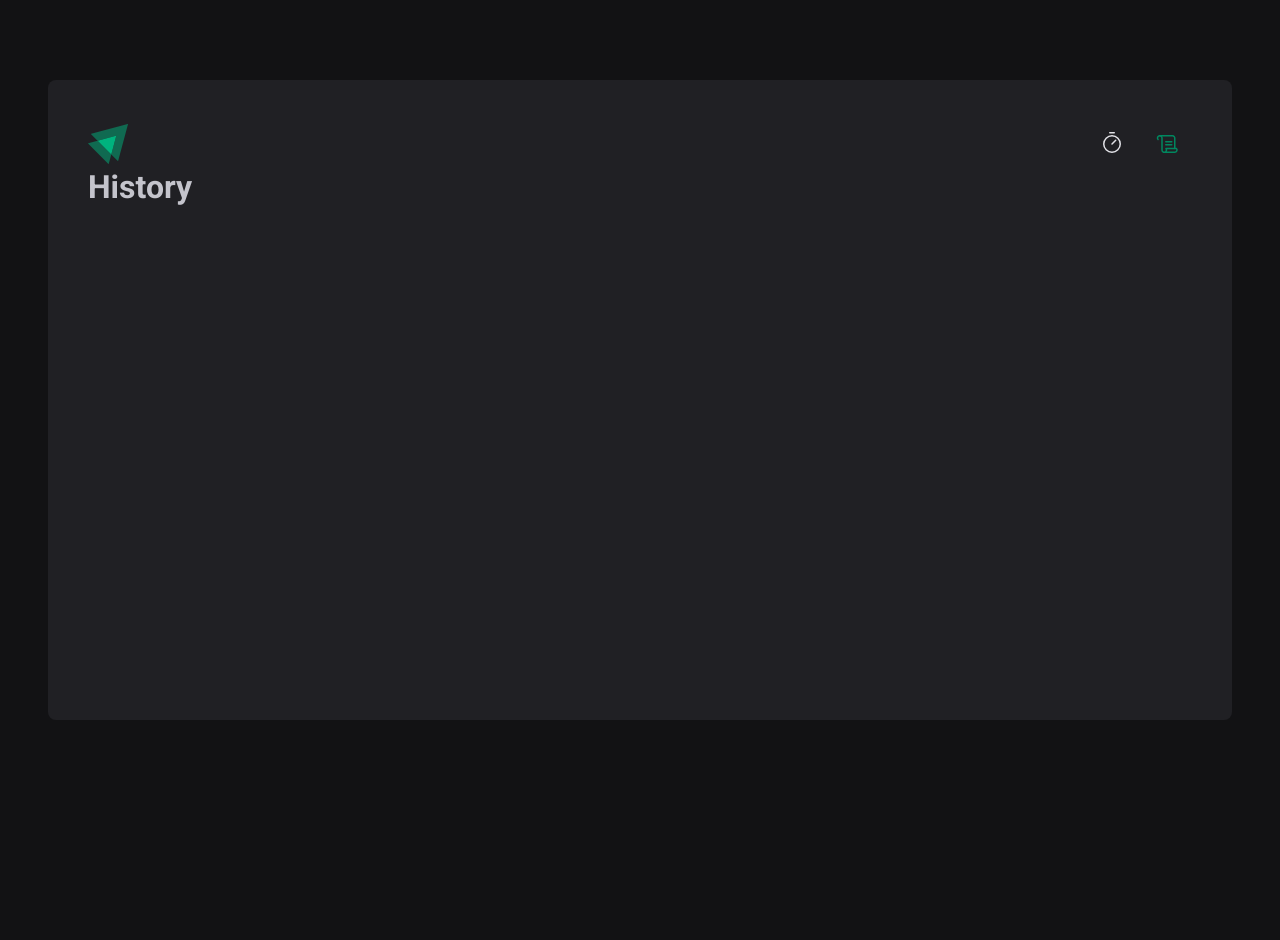
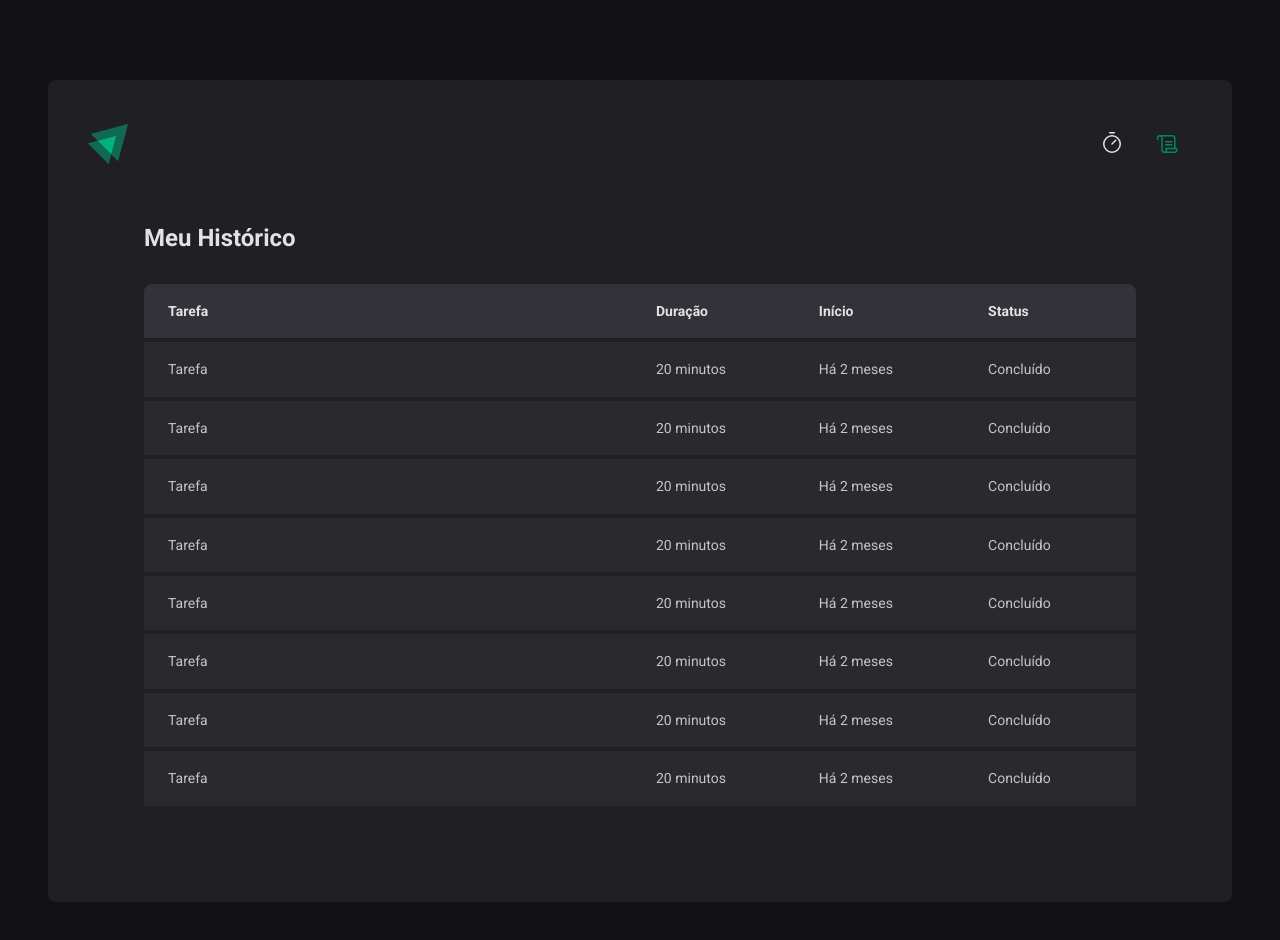
Before and after one commit to Esmaily87/pomodoro2, a React (Vite) app: page /history in a window 1280 px wide. Shown: the top 940 px of the page. Before the commit the page ends 800 px from the top, so only its background shows below. Built offline with nearby package versions, Linux system fonts and the light colour scheme.

Commit message:
Estilização da home e do histórico

```diff
--- a/src/layouts/DefaultLayout/styles.ts
+++ b/src/layouts/DefaultLayout/styles.ts
@@ -2,7 +2,8 @@
 
 export const LayoutContainer = styled.div`
     max-width: 74rem;
-    height: calc(100vh - 10rem);
+    //height: calc(100vh - 10rem);
+    min-height: calc(100vh - 10rem);
     margin: 5rem auto;
     padding: 2.5rem;
     border-radius: 8px;
--- a/src/pages/History.tsx
+++ /dev/null
@@ -1,8 +0,0 @@
-export function History(){
-    return (
-        <div>
-
-            <h1>History</h1>
-        </div>
-            )
-}
--- /dev/null
+++ b/src/pages/History/index.tsx
@@ -0,0 +1,75 @@
+import { HistoryContainer, HistoryList } from "./styles";
+
+export function History(){
+    return (
+        <HistoryContainer>
+            <h1>Meu Histórico</h1>
+
+            <HistoryList>
+
+                <table>
+                    <thead>
+                        <tr>
+                            <th>Tarefa</th>
+                            <th>Duração</th>
+                            <th>Início</th>
+                            <th>Status</th>
+                        </tr>
+                    </thead>
+                    <tbody>
+                        <tr>
+                            <td>Tarefa</td>
+                            <td>20 minutos</td>
+                            <td>Há 2 meses</td>
+                            <td>Concluído</td>
+                        </tr>
+                        <tr>
+                            <td>Tarefa</td>
+                            <td>20 minutos</td>
+                            <td>Há 2 meses</td>
+                            <td>Concluído</td>
+                        </tr>
+                        <tr>
+                            <td>Tarefa</td>
+                            <td>20 minutos</td>
+                            <td>Há 2 meses</td>
+                            <td>Concluído</td>
+                        </tr>
+                        <tr>
+                            <td>Tarefa</td>
+                            <td>20 minutos</td>
+                            <td>Há 2 meses</td>
+                            <td>Concluído</td>
+                        </tr>
+                        <tr>
+                            <td>Tarefa</td>
+                            <td>20 minutos</td>
+                            <td>Há 2 meses</td>
+                            <td>Concluído</td>
+                        </tr>
+                        <tr>
+                            <td>Tarefa</td>
+                            <td>20 minutos</td>
+                            <td>Há 2 meses</td>
+                            <td>Concluído</td>
+                        </tr>
+                        <tr>
+                            <td>Tarefa</td>
+                            <td>20 minutos</td>
+                            <td>Há 2 meses</td>
+                            <td>Concluído</td>
+                        </tr>
+                        <tr>
+                            <td>Tarefa</td>
+                            <td>20 minutos</td>
+                            <td>Há 2 meses</td>
+                            <td>Concluído</td>
+                        </tr>
+                    </tbody>
+                </table>
+
+            </HistoryList>
+
+        </HistoryContainer>
+            )
+}
--- /dev/null
+++ b/src/pages/History/styles.ts
@@ -0,0 +1,67 @@
+import styled from "styled-components";
+
+export const HistoryContainer = styled.main`
+    flex: 1;
+    padding: 3.5rem;
+    display: flex;
+    flex-direction: column;
+    height: 100vh;
+
+    h1{
+        font-size: 1.5rem;
+        color: ${(props) => props.theme['gray-100']};
+    }
+`;
+
+export const HistoryList = styled.div`
+    flex: 1;
+    overflow: auto;
+    margin-top: 2rem;
+
+    table{
+        width: 100%;
+        border-collapse: collapse;
+        min-width: 600px;
+
+    th{
+        background-color: ${(props) => props.theme['gray-600']};
+        padding: 1rem;
+        text-align: left;
+        color: ${(props) => props.theme[`gray-100`]};
+        font-size: 0.875rem;
+        line-height: 1.6;
+
+        &:first-child{
+            border-top-left-radius: 8px;
+            padding-left: 1.5rem;
+        }
+
+        &:last-child{
+            border-top-right-radius: 8px;
+            padding-right: 1.5rem;
+        }
+    }
+
+    td{
+        background-color: ${(props) => props.theme[`gray-700`]};
+        border-top: 4px solid ${(props) => props.theme[`gray-800`]};
+        padding: 1rem;
+        font-size: 0.875rem;
+        line-height: 1.6;
+
+        &:first-child{
+
+            padding-left: 1.5rem;
+            width: 50%;
+
+        }
+
+        &:last-child{
+
+            padding-right: 1.5rem;
+        }
+    }
+
+
+    }
+`;
--- a/src/pages/Home/index.tsx
+++ b/src/pages/Home/index.tsx
@@ -1,5 +1,5 @@
 import { Play } from "phosphor-react";
-import { CountDownContainer, FormContainer, HomeContainer, Separator } from "./styles";
+import { CountDownContainer, FormContainer, HomeContainer, MinutesAmountInput, Separator, StartCountDownButton, TaskInput } from "./styles";
 
 export function Home(){
     return (
@@ -7,10 +7,22 @@
         <form action="">
         <FormContainer>
             <label htmlFor="task">Vou trabalhar em</label>
-            <input id="task"></input>
+            <TaskInput
+            id="task"
+            list="task-suggestions"
+            placeholder="Dê um nome para o seu projeto"
+            />
+
+            <datalist id="task-suggestions">
+                <option value="Projeto 1"/>
+                <option value="Projeto 2"/>
+                <option value="Projeto 3"/>
+                <option value="Projeto 4"/>
+
+            </datalist>
 
             <label htmlFor="">durante</label>
-            <input type="number" id="minutesAmount" />
+            <MinutesAmountInput type="number" id="minutesAmount" placeholder="00" step={5} min={5} max={60}/>
 
             <span>minutos.</span>
         </FormContainer>
@@ -24,9 +36,9 @@
             <span>0</span>
         </CountDownContainer>
 
-        <button type="submit">
+        <StartCountDownButton disabled type="submit">
             <Play size={24}/>
-        </button>
+        </StartCountDownButton>
         </form>
 
         </HomeContainer>
--- a/src/pages/Home/styles.ts
+++ b/src/pages/Home/styles.ts
@@ -28,6 +28,40 @@
 
 `;
 
+const BaseInput = styled.input`
+    background: transparent;
+    height: 2.5rem;
+    border: 0;
+    border-bottom: 2px solid ${props => props.theme[`gray-500`]};
+    font-weight: bold;
+    font-size: 1.125rem;
+    padding: 0 0.5rem;
+    color: ${props => props.theme[`gray-100`]};
+
+    &:focus{
+        box-shadow: none;
+        border-color: ${props => props.theme[`green-500`]};
+    }
+
+    &::placeholder{
+        color: ${props => props.theme[`gray-500`]};
+    }
+
+
+`;
+
+export const TaskInput = styled(BaseInput)`
+    flex: 1;
+
+    &::-webkit-calendar-picker-indicator {
+        display: none !important;
+    }
+`;
+
+export const MinutesAmountInput = styled(BaseInput)`
+    width: 4rem;
+`;
+
 export const CountDownContainer = styled.div`
     font-family: "Roboto Mono", monospace;
     font-size: 10rem;
@@ -56,3 +90,29 @@
 
 
 `;
+
+export const StartCountDownButton = styled.button`
+    width: 100%;
+    border: 0;
+    padding: 1rem;
+    border-radius: 8px;
+    display: flex;
+    align-items: center;
+    justify-content: center;
+    gap: 0.5rem;
+    font-weight: bold;
+    cursor: pointer;
+    background: ${props => props.theme['green-500']};
+    color: ${props => props.theme['gray-100']};
+
+    &:disabled{
+        opacity: 0.7;
+        cursor:not-allowed;
+    }
+
+    &:not(:disabled):hover{
+        background: ${props => props.theme['green-700']};
+    }
+
+
+`;
```
